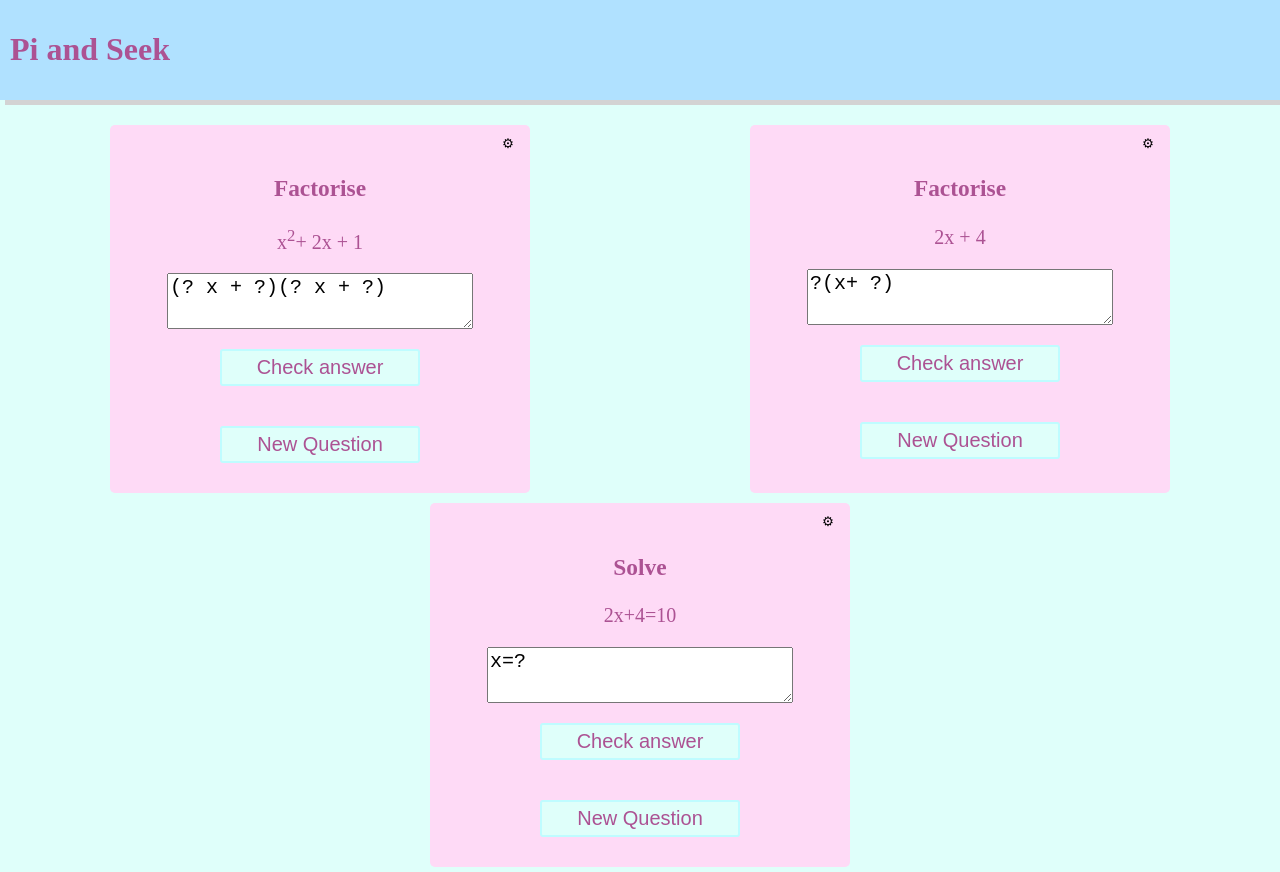
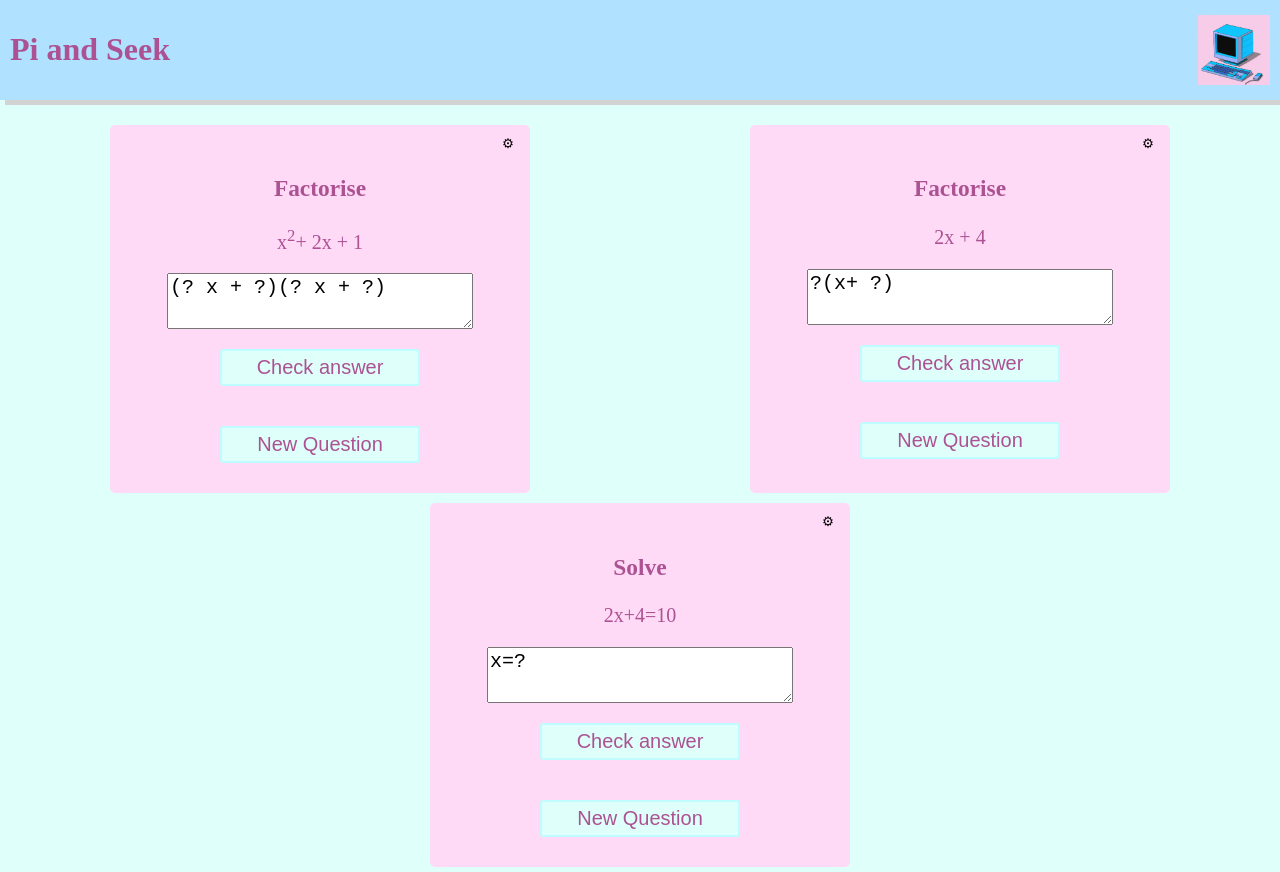
Before and after one commit to liamonk/PiAndSeek, a React (Vite) app: page / in a window 1280 px wide. Built offline with nearby package versions, Linux system fonts and the light colour scheme.

Commit message:
added image to header (placeholder for now)

```diff
--- a/src/components/Header.jsx
+++ b/src/components/Header.jsx
@@ -6,12 +6,22 @@ const StyledHeaderMain = styled.div`
   padding: 10px;
   margin-bottom: 20px;
   box-shadow: 5px 5px lightgrey;
+  display: flex;
 `;
 
 export default function header() {
   return (
     <StyledHeaderMain>
       <h1>Pi and Seek</h1>
+      <img
+        style={{
+          height: "70px",
+          marginLeft: "auto",
+          marginTop: "auto",
+          marginBottom: "auto",
+        }}
+        src="src/assets/logo.png"
+      />
     </StyledHeaderMain>
   );
 }
```
